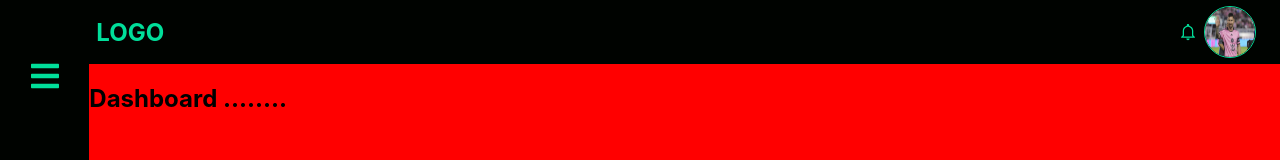
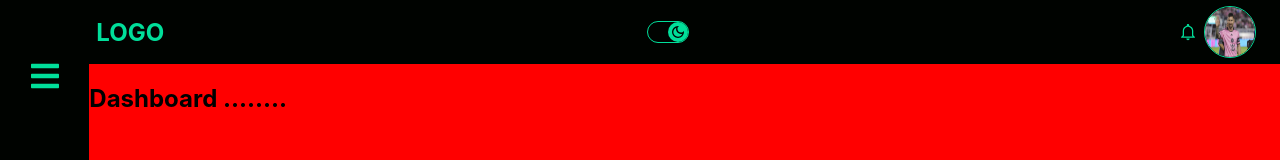
Before and after one commit to Jognovezzu/shared-finances, a React (Create React App) app: page / in a window 1280 px wide. Shown: the top 160 px of the page. Built offline with nearby package versions, Linux system fonts and the light colour scheme.

Commit message:
added initial implements of dark mode toggle, without changing global style

```diff
--- a/src/components/Navbar.jsx
+++ b/src/components/Navbar.jsx
@@ -1,9 +1,9 @@
 import React from "react";
 import { IoMdNotificationsOutline } from "react-icons/io";
-import { CgProfile } from "react-icons/cg";
 import "./Navbar.css";
 import { Link } from "react-router-dom";
 import profileImg from "../img/profile.jpg"
+import Themetoggle from "./Themetoggle";
 
 const Navbar = () => {
     return (
@@ -13,6 +13,7 @@ const Navbar = () => {
                 <h2>LOGO</h2>
                 </Link>
             </div>
+            <Themetoggle />
             <div className="navbar-menu">
                 <div className="navbar-notif">
                     <IoMdNotificationsOutline />
@@ -22,6 +23,7 @@ const Navbar = () => {
                 </div>
 
             </div>
+
         </div>
     );
 };
--- /dev/null
+++ b/src/components/Themetoggle.css
@@ -0,0 +1,58 @@
+.theme-container {
+    display: flex;
+    flex-direction: row;
+    justify-content: space-between;
+    align-items: center;
+    padding: 10px;
+
+}
+
+.themetoggle-main {
+    display: flex;
+    flex-direction: row;
+    color: white;
+    border: 1px solid #00df9a;
+    width: 40px;
+    height: 20px;
+    border-radius: 15px;
+}
+
+
+.theme.light {
+    text-decoration: none;
+    background-color: #00df9a;
+    width: 20px;
+    height: 20px;
+    border-radius: 50%;
+    position: relative;
+    left: 0;
+    transition: 0.5s;
+    align-items: center;
+    font-size: 100%;
+    color: #000300;
+
+    svg {
+        padding: 2px;
+        color: #000300;
+    }
+}
+
+.theme.dark {
+    text-decoration: none;
+    background-color: #00df9a;
+    width: 20px;
+    height: 20px;
+    border-radius: 50%;
+    position: relative;
+    left: 20px;
+    transition: 0.5s;
+    align-items: center;
+    font-size: 100%;
+    color: #000300;
+
+
+    svg {
+        padding: 2px;
+        color: #000300;
+    }
+}
--- /dev/null
+++ b/src/components/Themetoggle.jsx
@@ -0,0 +1,33 @@
+import React from "react";
+import "./Themetoggle.css";
+import { MdOutlineLightMode } from "react-icons/md";
+import { MdOutlineDarkMode } from "react-icons/md";
+import { Link } from "react-router-dom";
+import { useState } from "react";
+
+
+const Themetoggle = () => {
+
+    const [theme, setTheme] = useState(false);
+
+    const toggleTheme = () => setTheme(!theme);
+
+
+
+
+    return (
+        <div className="theme-container">
+            <div className="themetoggle-main">
+
+
+                <div className={theme ? "theme light" : "theme dark"} onClick={toggleTheme}>
+                    {theme ?(<Link> <MdOutlineLightMode /></Link>) : (<Link><MdOutlineDarkMode /></Link>)}
+
+                </div>
+
+            </div>
+        </div>
+    );
+}
+
+export default Themetoggle;
```
